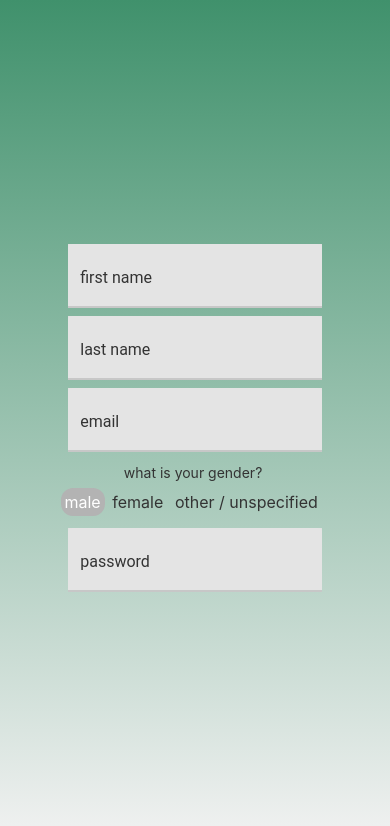
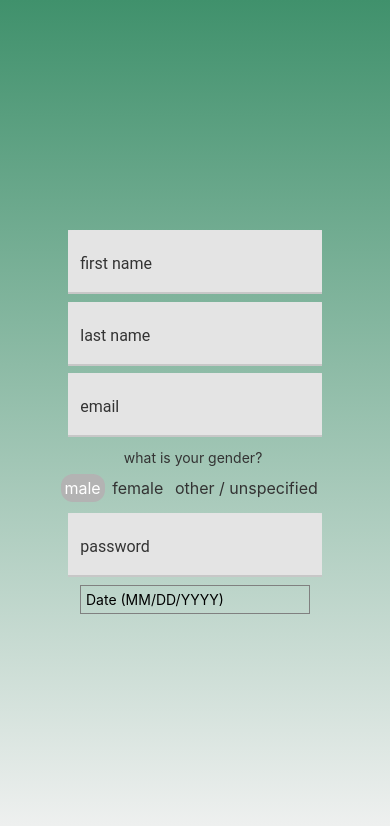
Before and after one commit to Ethan147/court, a React Native app in the folder expo_app/: screen / in a window 390 px wide. Shown: the top 826 px of the page. Built offline with nearby package versions, Linux system fonts and the light colour scheme.

Commit message:
begin date-picker work

```diff
--- /dev/null
+++ b/expo_app/components/basic/DatePickerComp.tsx
@@ -0,0 +1,113 @@
+import React, { useState } from "react";
+import {
+  Platform,
+  View,
+  TouchableOpacity,
+  Text,
+  StyleProp,
+  ViewStyle,
+  TextInput,
+} from "react-native";
+import DateTimePicker, {
+  Event as DateTimePickerEvent,
+} from "@react-native-community/datetimepicker";
+import DatePicker from "react-datepicker";
+import "react-datepicker/dist/react-datepicker.css";
+
+interface DatePickerCompProps {
+  label?: string;
+  value?: Date | null;
+  onDateChange?: (date: Date | null) => void;
+  passStyles?: {
+    dateOfBirthPickerContainer?: StyleProp<ViewStyle>;
+    dateOfBirthPickerButton?: StyleProp<ViewStyle>;
+    datePickerWeb?: StyleProp<ViewStyle>;
+  };
+}
+
+const CustomInput = React.forwardRef(({ value, onClick }, ref) => (
+  <TextInput
+    ref={ref}
+    style={{ borderWidth: 1, borderColor: "grey", padding: 5 }}
+    value={value}
+    placeholder="Date (MM/DD/YYYY)"
+    onClick={onClick}
+    readOnly
+  />
+));
+
+const DatePickerComp: React.FC<DatePickerCompProps> = ({
+  label,
+  value,
+  onDateChange,
+  passStyles,
+}) => {
+  const styles = {
+    dateOfBirthPickerContainer: passStyles?.dateOfBirthPickerContainer || {},
+    dateOfBirthPickerButton: passStyles?.dateOfBirthPickerButton || {},
+    datePickerWeb: passStyles?.datePickerWeb || {},
+  };
+
+  const [showPicker, setShowPicker] = useState(false);
+
+  const handleChange = (event: any, selectedDate?: Date) => {
+    const currentDate = selectedDate || value;
+    setShowPicker(false);
+    if (onDateChange && currentDate) {
+      onDateChange(currentDate);
+    }
+  };
+
+  const handlePress = () => {
+    setShowPicker(true);
+  };
+
+  if (Platform.OS === "web") {
+    return (
+      <View style={styles.dateOfBirthPickerContainer}>
+        <Text>{label}</Text>
+        <DatePicker
+          selected={value}
+          onChange={(date: Date | [Date | null, Date | null] | null) => {
+            if (onDateChange && date instanceof Date) {
+              onDateChange(date);
+            }
+          }}
+          dateFormat="MM/dd/yyyy"
+          maxDate={new Date()}
+          showYearDropdown
+          showMonthDropdown
+          dropdownMode="select"
+          customInput={<CustomInput />}
+        />
+      </View>
+    );
+  }
+
+  return (
+    <View style={styles.dateOfBirthPickerContainer}>
+      <Text>{label}</Text>
+      <TouchableOpacity
+        onPress={handlePress}
+        style={styles.dateOfBirthPickerButton}
+      >
+        <Text>
+          {value
+            ? `Date: ${value.toLocaleDateString()}`
+            : "Select Date (MM/DD/YYYY)"}
+        </Text>
+      </TouchableOpacity>
+      {showPicker && (
+        <DateTimePicker
+          value={value || new Date()}
+          mode="date"
+          display="default"
+          onChange={handleChange}
+          maximumDate={new Date()}
+        />
+      )}
+    </View>
+  );
+};
+
+export default DatePickerComp;
--- a/expo_app/components/registerForm/RegisterForm.tsx
+++ b/expo_app/components/registerForm/RegisterForm.tsx
@@ -17,6 +17,7 @@ import ToggleButtonGroupComp from "../basic/ToggleButtonGroupComp";
 import theme from "../../utils/theme";
 import validationSchema from "./elements/validationSchema";
 import FormInput from "./elements/FormInput";
+import DatePickerComp from "../basic/DatePickerComp";
 
 const RegisterForm = () => {
   const windowDimensions = useWindowDimensions();
@@ -322,6 +323,8 @@ const RegisterForm = () => {
                 />
               </View>
             ) : null}
+
+            <DatePickerComp />
           </View>
         </LinearGradient>
       </ScrollView>
```
Also changed, not shown: expo_app/package.json (+5 -2 lines), 1 other file (tests, documents, lock files or other folders).
